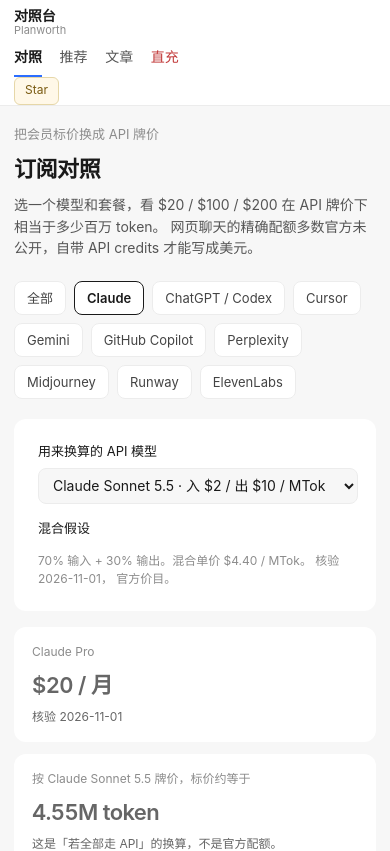
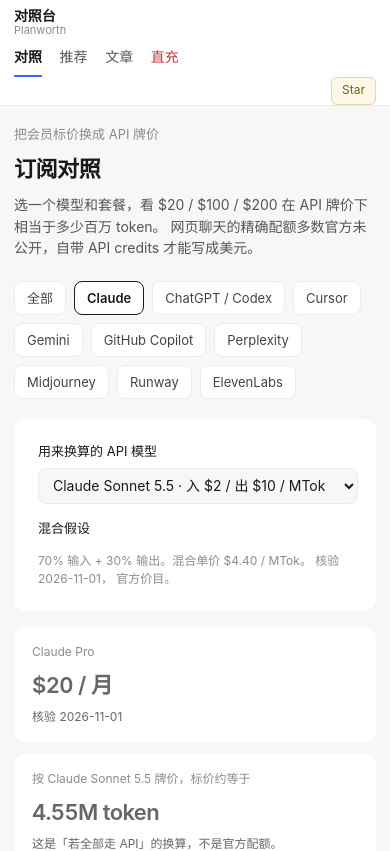
Before and after one commit to EA-Studio-SHARK/planworth, a React (Vite) app: page / in a window 390 px wide. Shown: the top 851 px of the page. Built offline with nearby package versions, Linux system fonts and the light colour scheme.

Commit message:
fix: pin Star to the first row on mobile

```diff
--- a/src/styles.css
+++ b/src/styles.css
@@ -416,8 +416,8 @@ td.num, th.num { font-variant-numeric: tabular-nums; font-family: var(--mono); f
     row-gap: 0;
     padding: 8px 14px 0;
   }
-  .brand { flex: 1 1 auto; }
-  .top-right { flex: 0 0 auto; }
+  .brand { flex: 0 0 auto; }
+  .top-right { margin-left: auto; flex: 0 0 auto; }
   .top-right .gh { display: none; }
   .nav {
     flex: 1 0 100%;
```
